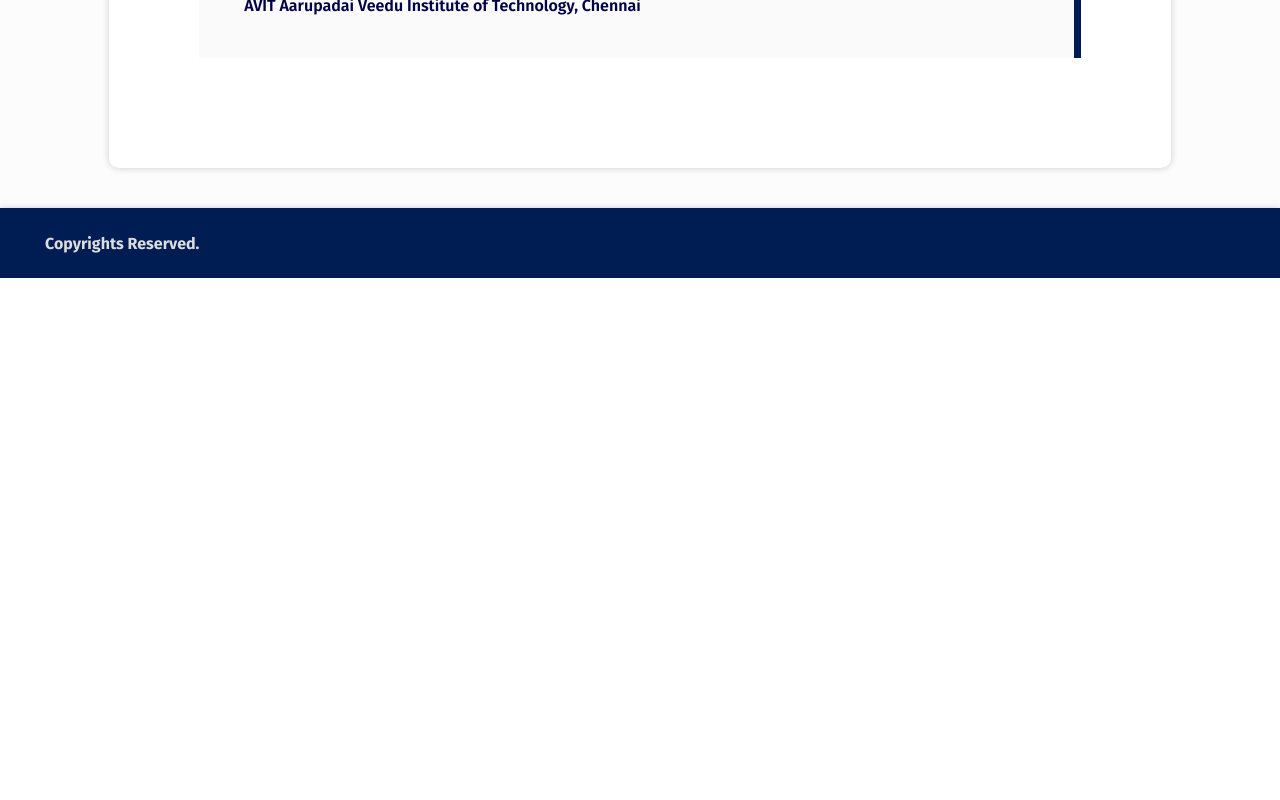
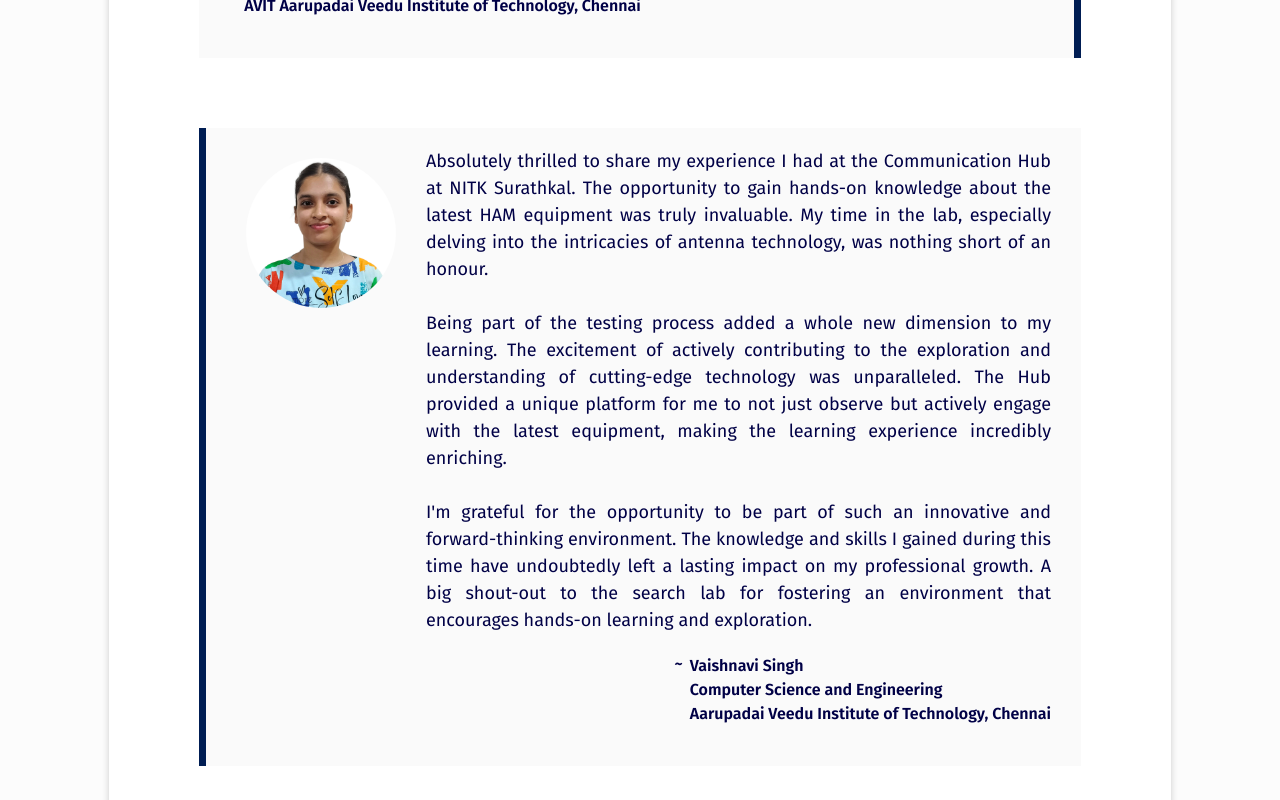
Before and after one commit to csd-robocon-nitk/embrace-website, a React (Vite) app: page / in a window 1280 px wide. Shown: the part 3020-3820 px from the top of the page. Before the commit the page ends 3298 px from the top, so only its background shows below. Built offline with nearby package versions, Linux system fonts and the light colour scheme.

Commit message:
Added a testimonial

```diff
--- a/src/pages/home/testimonials/testimonials.jsx
+++ b/src/pages/home/testimonials/testimonials.jsx
@@ -57,10 +57,53 @@ export default function Testimonials() {
 							~
 							<p>
 								Pavithra A
-                                <br />
+								<br />
 								Computer Science and Engineering
-                                <br />
-								AVIT Aarupadai Veedu Institute of Technology, Chennai
+								<br />
+								AVIT Aarupadai Veedu Institute of Technology,
+								Chennai
+							</p>
+						</h2>
+					</div>
+				</div>
+
+				<div className={s.section}>
+					<img src="/testimonials/Vaishnavi Singh.jpg" alt="" />
+					<div>
+						<p>
+							Absolutely thrilled to share my experience I had at
+							the Communication Hub at NITK Surathkal. The
+							opportunity to gain hands-on knowledge about the
+							latest HAM equipment was truly invaluable. My time
+							in the lab, especially delving into the intricacies
+							of antenna technology, was nothing short of an
+							honour.
+							<br /><br />
+							Being part of the testing process added a whole new
+							dimension to my learning. The excitement of actively
+							contributing to the exploration and understanding of
+							cutting-edge technology was unparalleled. The Hub
+							provided a unique platform for me to not just
+							observe but actively engage with the latest
+							equipment, making the learning experience incredibly
+							enriching.
+							<br /><br />
+							I'm grateful for the opportunity to be part of such
+							an innovative and forward-thinking environment. The
+							knowledge and skills I gained during this time have
+							undoubtedly left a lasting impact on my professional
+							growth. A big shout-out to the search lab for
+							fostering an environment that encourages hands-on
+							learning and exploration.
+						</p>
+						<h2>
+							~
+							<p>
+								Vaishnavi Singh
+								<br />
+								Computer Science and Engineering
+								<br />
+								Aarupadai Veedu Institute of Technology, Chennai
 							</p>
 						</h2>
 					</div>
```
Also changed, not shown: public/testimonials/Vaishnavi Singh.jpg (added).
